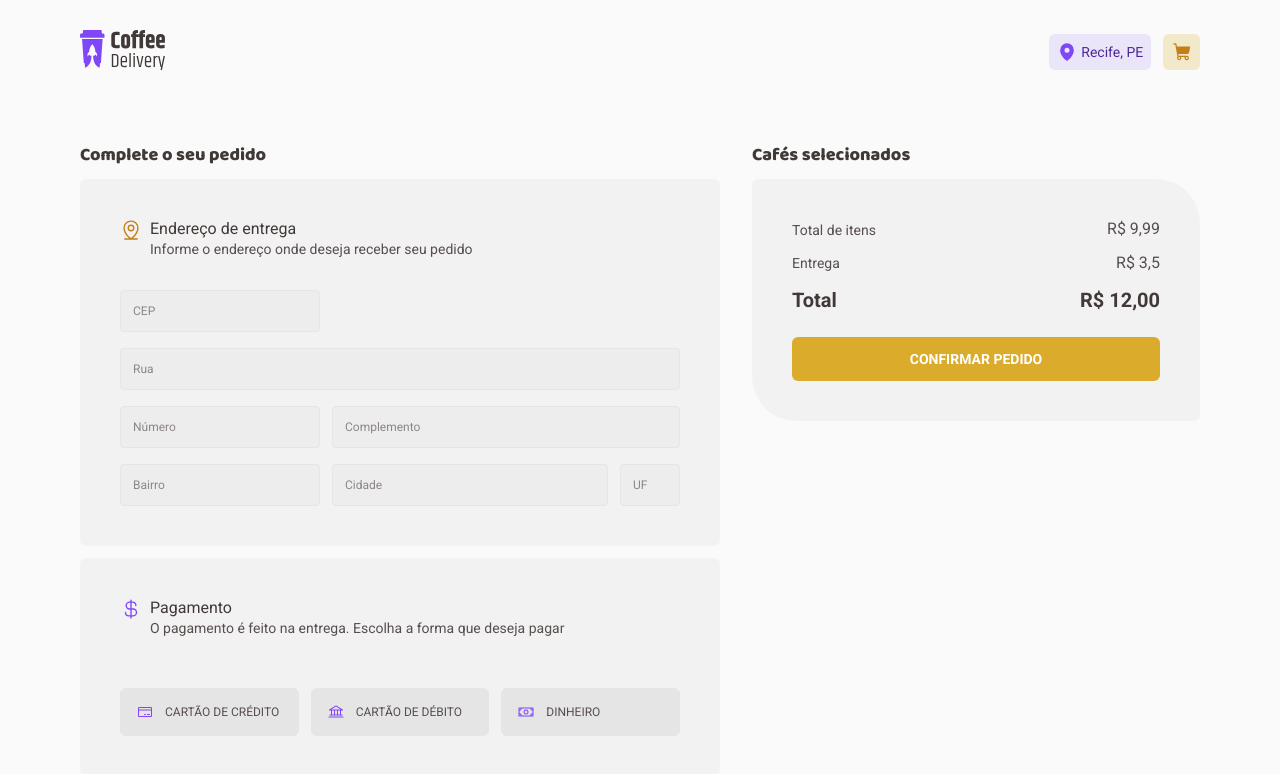
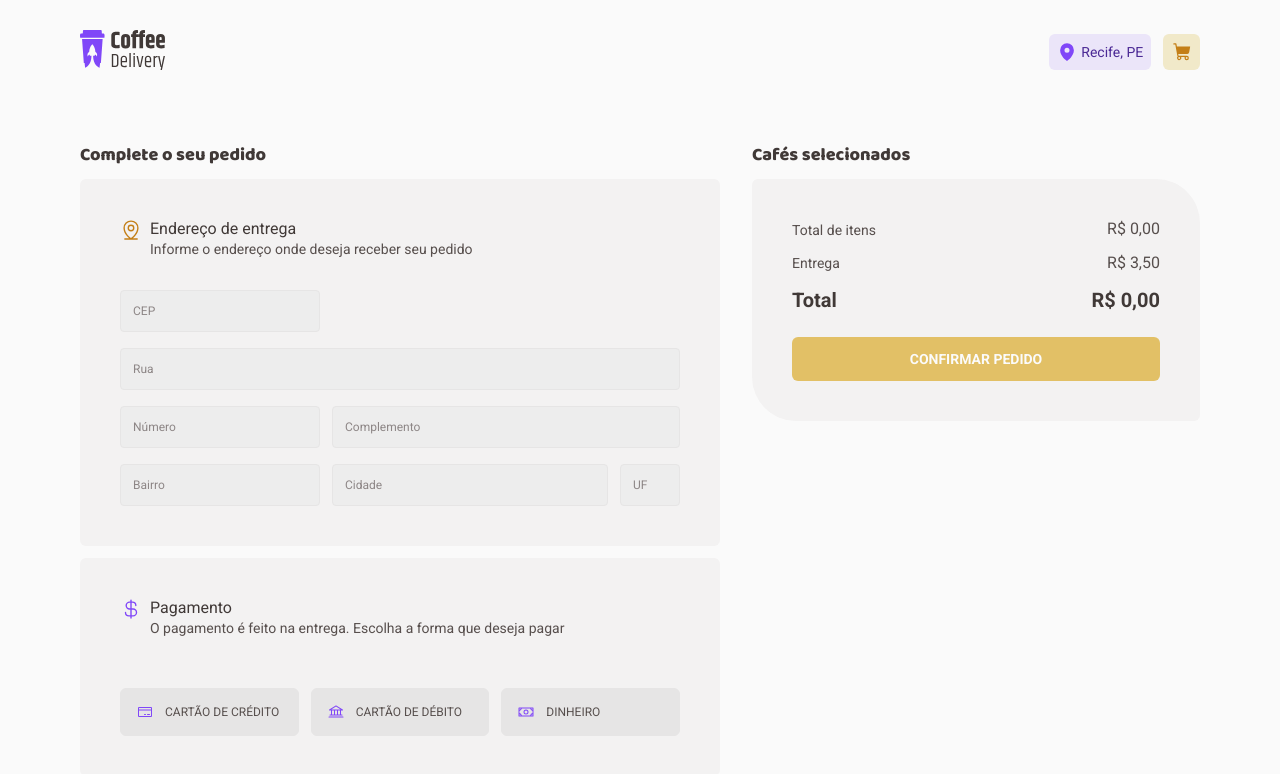
Before and after one commit to StefanyVasc/coffee-delivery, a React (Vite) app: page /cart in a window 1280 px wide. Shown: the top 774 px of the page. Built offline with nearby package versions, Linux system fonts and the light colour scheme.

Commit message:
feat: use context to get total orders in cart

```diff
--- a/src/contexts/CartContext.tsx
+++ b/src/contexts/CartContext.tsx
@@ -9,6 +9,8 @@ export interface CartItem extends Coffee {
 interface CartContextType {
   cartItems: CartItem[]
   cartQuantity: number
+  cartItemsTotal: number
+  cleanCart: () => void
   addCoffeeToCart: (coffee: CartItem) => void
   changeCartItemQuantity: (
     cartItemId: number,
@@ -27,6 +29,10 @@ export function CartContextProvider({ children }: CartContextProviderProps) {
   const [cartItems, setCartItems] = useState<CartItem[]>([])
 
   const cartQuantity = cartItems.length
+
+  const cartItemsTotal = cartItems.reduce((total, cartItem) => {
+    return total + cartItem.price * cartItem.quantity
+  }, 0)
 
   function addCoffeeToCart(coffee: CartItem) {
     const coffeeAlreadyExistsInCart = cartItems.findIndex(
@@ -78,6 +84,10 @@ export function CartContextProvider({ children }: CartContextProviderProps) {
     }
   }
 
+  function cleanCart() {
+    setCartItems([])
+  }
+
   return (
     <CartContext.Provider
       value={{
@@ -86,6 +96,8 @@ export function CartContextProvider({ children }: CartContextProviderProps) {
         cartQuantity,
         changeCartItemQuantity,
         removeCoffeeToCartById,
+        cleanCart,
+        cartItemsTotal,
       }}
     >
       {children}
--- a/src/pages/CartOrder/components/SelectedCoffees/ConfirmationSection.tsx
+++ b/src/pages/CartOrder/components/SelectedCoffees/ConfirmationSection.tsx
@@ -1,30 +1,41 @@
 import { ConfirmationSectionContainer } from './styles'
 import { RegularText } from '../../../../components/Typography'
 import { Button } from '../../../../components/Button'
+import { useCart } from '../../../../hooks/useCart'
+import { formatMoney } from '../../../../utils/formatMoney'
+
+const DELIVERY_PRICE = 3.5
 
 export function ConfirmationSection() {
+  const { cartQuantity, cartItemsTotal } = useCart()
+  const cartTotal = DELIVERY_PRICE * cartItemsTotal
+
+  const formattedItemsTotal = formatMoney(cartItemsTotal)
+  const formattedCartTotal = formatMoney(cartTotal)
+  const formattedDeliveryPrice = formatMoney(DELIVERY_PRICE)
+
   return (
     <ConfirmationSectionContainer>
       <div>
         <RegularText size="s">Total de itens</RegularText>
-        <RegularText>R$ 9,99</RegularText>
+        <RegularText>R$ {formattedItemsTotal}</RegularText>
       </div>
       <div>
         <RegularText size="s">Entrega</RegularText>
-        <RegularText>R$ 3,5</RegularText>
+        <RegularText>R$ {formattedDeliveryPrice}</RegularText>
       </div>
       <div>
         <RegularText weight="700" color="subtitle" size="l">
           Total
         </RegularText>
         <RegularText weight="700" color="subtitle" size="l">
-          R$ 12,00
+          R$ {formattedCartTotal}
         </RegularText>
       </div>
 
       <Button
         text="Confirmar Pedido"
-        // disabled={cartQuantity <= 0}
+        disabled={cartQuantity <= 0}
         type="submit"
       />
     </ConfirmationSectionContainer>
```
